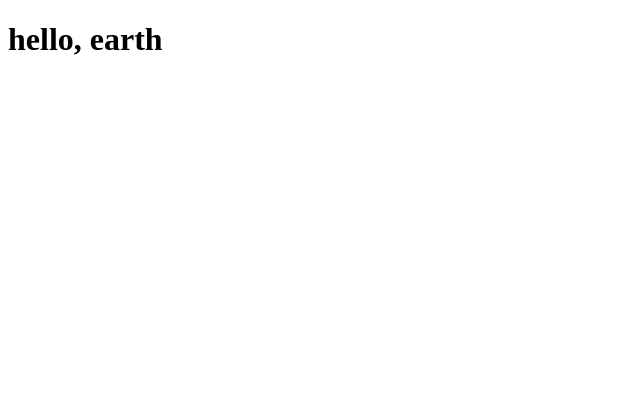
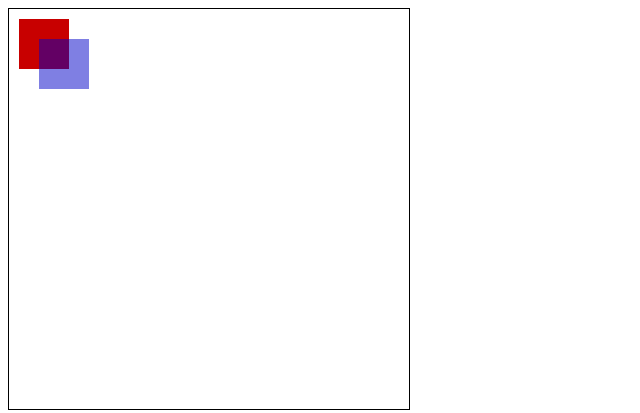
Before and after one commit to arclamp/pathcam-roi-vis-experiment, a plain HTML site: page src/index.html in a window 1280 px wide. Shown: the whole page, without its empty margins (0-640 px from the left). Drawn offline with Linux system fonts and the light colour scheme.

Commit message:
Set up a canvas element

```diff
--- a/src/index.html
+++ b/src/index.html
@@ -3,10 +3,19 @@
     <head>
         <meta charset=utf-8>
         <title>PathCAM - ROI Vis Experiment</title>
+
+        <style>
+            canvas {
+                border: 1px solid black;
+            }
+        </style>
+
         <script defer src="index.js"></script>
     </head>
 
     <body>
-        <h1>hello, world</h1>
+        <canvas id="canvas" width="400" height="400">
+            Canvas for drawing the experiment
+        </canvas>
     </body>
 </html>
--- a/src/index.js
+++ b/src/index.js
@@ -1,7 +1,13 @@
 console.log('hi');
 
-const h1s = document.getElementsByTagName('h1');
-if (h1s.length > 0) {
-  const h1 = h1s[0];
-  h1.textContent = 'hello, earth';
+const canvas = document.getElementById('canvas');
+if (!canvas.getContext) {
+  throw new Error('canvas not supported in this browser.');
 }
+const ctx = canvas.getContext('2d');
+
+ctx.fillStyle = 'rgb(200 0 0)';
+ctx.fillRect(10, 10, 50, 50);
+
+ctx.fillStyle = 'rgb(0 0 200 / 50%)';
+ctx.fillRect(30, 30, 50, 50);
```
